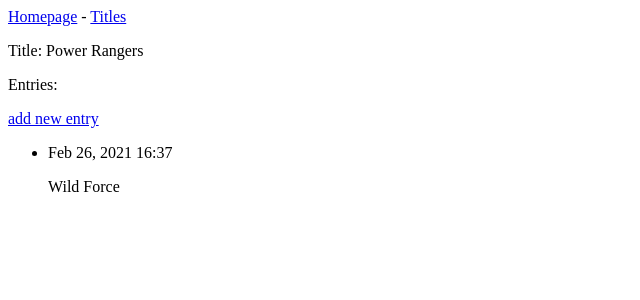
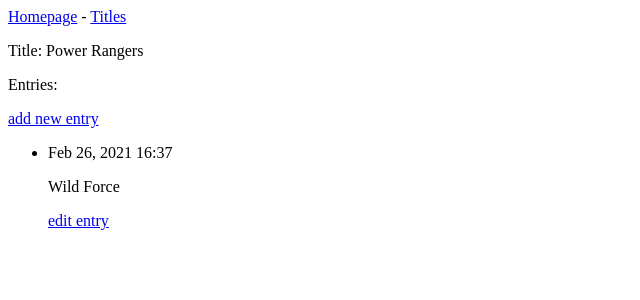
Before and after one commit to abdullahshah97/journalWebApp, a Django app: page /titles/6/ in a window 1280 px wide. Shown: the top 300 px of the page, without its empty margins (0-640 px from the left). Run offline with Django 3.2, Linux system fonts and the light colour scheme; data comes from the database, SQL or seed files in the repository.

Commit message:
Can now edit entries

```diff
--- a/myJournal/entries/templates/entries/title.html
+++ b/myJournal/entries/templates/entries/title.html
@@ -13,6 +13,9 @@
     <li>
         <p>{{ entry.date_added|date:'M d, Y H:i'}}</p>
         <p>{{ entry.text|linebreaks }}</p>
+        <p>
+             <a href="{% url 'entries:edit_entry' entry.id %}">edit entry</a>
+        </p>
     </li>
     {% empty %}
     <li>
--- a/myJournal/entries/urls.py
+++ b/myJournal/entries/urls.py
@@ -10,4 +10,5 @@
     url(r'^titles/(?P<titles_id>\d+)/$', views.title, name='title'),
     url(r'^new_title/$', views.new_title, name='new_title'),
     url(r'^new_entry/(?P<title_id>\d+)/$', views.new_entry, name='new_entry'),
+    url(r'^edit_entry/(?P<entry_id>\d+)/$', views.edit_entry, name='edit_entry'),
 ]
--- a/myJournal/entries/views.py
+++ b/myJournal/entries/views.py
@@ -5,7 +5,7 @@
 from django.http import HttpResponseRedirect
 from django.core.urlresolvers import reverse
 
-from .models import EntryTitle
+from .models import EntryTitle, Entry
 from .forms import EntryTitleForm, EntryForm
 
 
@@ -58,3 +58,17 @@
 
     context = {'title': title, 'form': form}
     return render(request, 'entries/new_entry.html', context)
+
+def edit_entry(request, entry_id):
+    entry = Entry.objects.get(id=entry_id)
+    title = entry.title
+
+    if request.method != 'POST':
+        form = EntryForm(instance=entry)
+    else:
+        form = EntryForm(instance=entry, data=request.POST)
+        if form.is_valid():
+            form.save()
+            return HttpResponseRedirect(reverse('entries:title', args=[title.id]))
+    context = {'entry': entry, 'title': title, 'form': form}
+    return render(request, 'entries/edit_entry.html', context)
```
